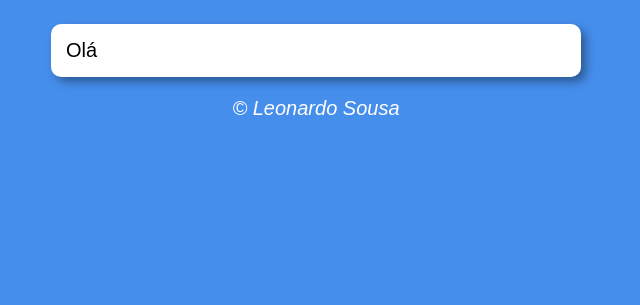
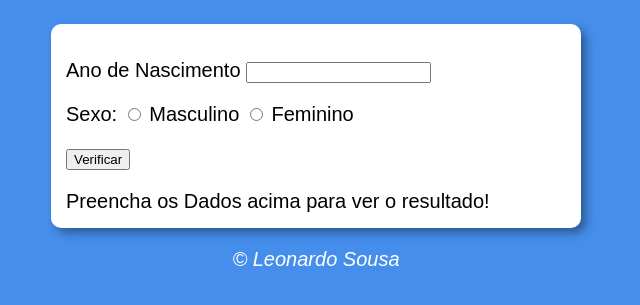
Before and after one commit to Leozera2k/javascript, a plain HTML site: page curso-em-video/aula12ex2/modelo.html in a window 1280 px wide. Shown: the part 75-380 px from the top of the page, without its empty margins (324-964 px from the left). Drawn offline with Linux system fonts and the light colour scheme.

Commit message:
criando divs

```diff
--- a/curso-em-video/aula12ex2/modelo.html
+++ b/curso-em-video/aula12ex2/modelo.html
@@ -12,10 +12,22 @@
     </header>
     <section>
         <div>
-
+            <p>Ano de Nascimento
+                <input type="number" name=txtano" id="txtano" min="1900">
+            </p>
+            <p>
+                Sexo:
+                <input type="radio" name="radsex" id="masc">
+                <label for="masc">Masculino</label>
+                <input type="radio" name="radsex" id="fem">
+                <label for="fem">Feminino</label>
+            </p>
+            <p>
+                <input type="button" value="Verificar" onclick="verificar()">
+            </p>
         </div>
         <div id="res">
-            Olá
+            Preencha os Dados acima para ver o resultado!
         </div>
     </section>
     <footer>
--- a/curso-em-video/aula12ex2/script.js
+++ b/curso-em-video/aula12ex2/script.js
@@ -1 +1,3 @@
-alert('Olá')
+function verificar(){
+    window.alert('Funcionou!')
+}
```
